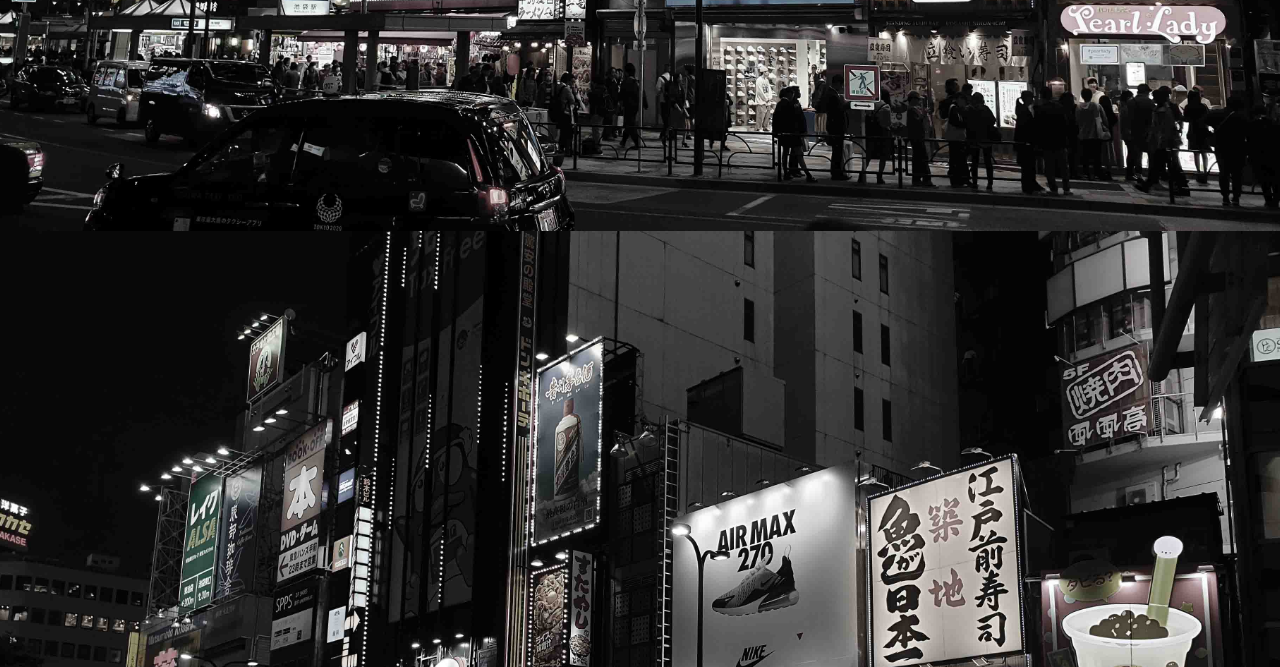
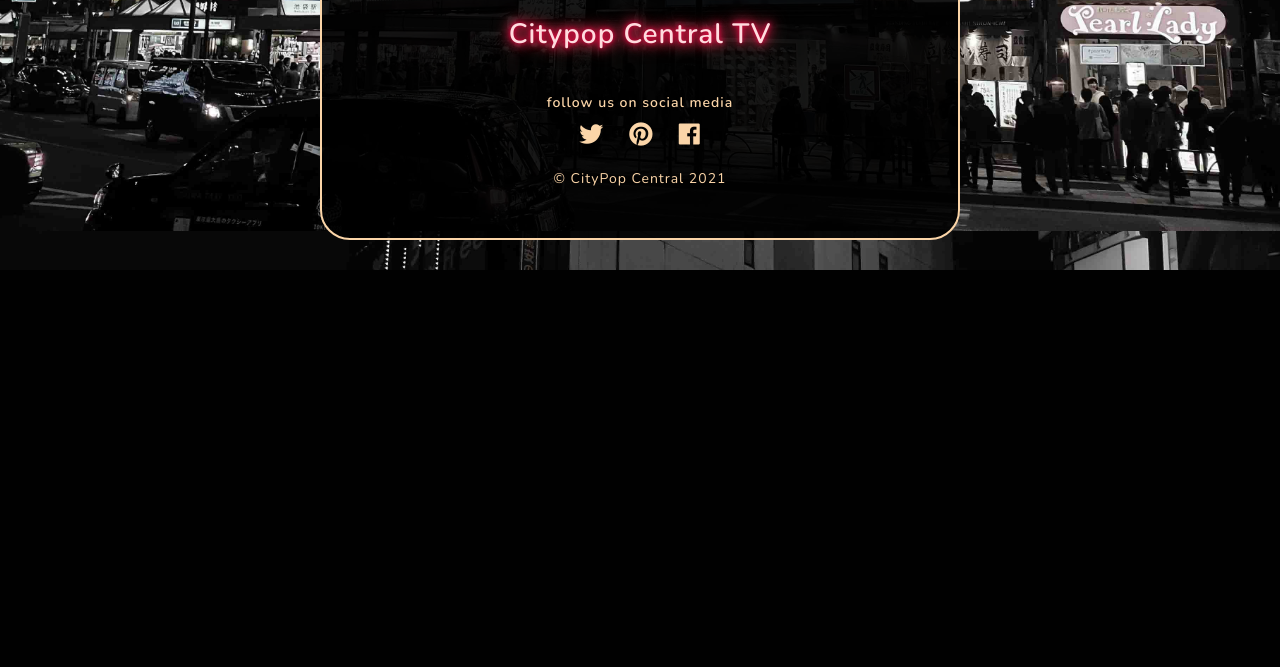
Before and after one commit to Eburonia/citypop-central, a Flask app: page /youtube in a window 1280 px wide. Shown: the part 569-1236 px from the top of the page. After the commit the page ends 839 px from the top, so only its background shows below. Run offline with Flask 2, Linux system fonts and the light colour scheme; some libraries are stand-ins or nearby versions.

Commit message:
feat: add footer to youtube page

```diff
--- a/static/css/header.css
+++ b/static/css/header.css
@@ -105,6 +105,7 @@ header {
     0% {
         text-shadow: none;
     }
+
     100% {
         text-shadow:
         0 0 5px rgb(196, 0, 52),
--- a/static/css/youtube.css
+++ b/static/css/youtube.css
@@ -5,34 +5,65 @@ Date: November 2021
 */
 
 
-#content-div {
-    width: 100%;
-}
-
-
 .youtube-div {
+    padding-top: 30px;
     box-sizing: border-box;
-    position: relative;
     overflow: hidden;
     width: 50%;
-    padding-top: 80%;
     margin: 30px auto;
     box-sizing: border-box;
 }
 
 
+#tv-screen-div {
+    background-color: rgba(0, 0, 0, 0.9);
+    box-sizing: border-box;
+    padding: 30px;
+    overflow: hidden;
+    border-radius: 30px;
+    border: 2px solid var(--yellow);
+}
+
 #youtube-iframe {
-    position: absolute;
-    top: 0;
-    bottom: 0;
     width: 100%;
     border-color: var(--yellow);
     box-sizing: border-box;
-    padding: 20px;
     background-color: var(--black);
-    border-radius: 20px;
-    height: calc((50% * 3) / 4);
+    height: 100%;
+    aspect-ratio: 16/9;
+    border: 1px solid rgb(37, 37, 37);
 }
+
+
+#tv-text {
+    font-size: 28px;
+    color: var(--pink);
+    text-align: center;
+    margin: 0 auto;
+    font-weight: 600;
+    padding-top: 10px;
+    padding-bottom: 20px;
+    animation: lightanimation 2s infinite alternate;
+}
+
+
+@keyframes lightanimation {
+
+    0% {
+        text-shadow: none;
+    }
+
+    100% {
+        text-shadow:
+        0 0 5px rgb(235, 4, 65),
+        0 0 10px rgb(247, 0, 66),
+        0 0 15px rgb(255, 63, 114),
+        0 0 20px rgb(255, 109, 109);
+        color: rgb(255, 226, 226);
+    }
+
+  }
+
 
 
 /* media queries for youtube.html only */
@@ -40,15 +71,21 @@ Date: November 2021
 
 @media only screen and (max-width: 700px) {
 
+    #content-div {
+        background-color: rgba(0, 0, 0, 0.9);
+    }
+
+
     .youtube-div {
         width: 100%;
     }
 
 
-    #youtube-iframe {
+    #tv-screen-div {
         border: 0;
         border-radius: 0;
         height: calc((100% * 3) / 4);
+        background-color: rgba(0, 0, 0, 0);
     }
 
 }
--- a/templates/results.html
+++ b/templates/results.html
@@ -17,7 +17,7 @@ Date: November 2021
         <h1 class="form-heading">Welcome to Citypop Central</h1>
 
         <label for="search-query" class="search-label">Search songs in our database</span></label>
-        <p class="search-p">e.g. genre (citypop, funk, jazz), release year, artist, song, or album.</p>
+        <p class="search-p">e.g. artist, song, album, genre (citypop, funk, jazz), or release year.</p>
         <input type="text" id="search-query" name="search-query" class="search-textbox" aria-label="Please enter a keyword in this textbox to search our songs database, this a required field" required>
         <input type="submit" value="search" class="search-button" title="Search" aria-label="Click this button to search in our songs database, make sure you have added at least one keyword to the search textbox"><br><br>
 
--- a/templates/youtube.html
+++ b/templates/youtube.html
@@ -12,9 +12,41 @@ Date: November 2021
 
         <div class="youtube-div">
 
-            <iframe id="youtube-iframe" src="{{ link }}?autoplay=1" allow="autoplay; encrypted-media"></iframe>
+            <div id="tv-screen-div">
 
-        </div>
+                <iframe id="youtube-iframe" src="{{ link }}?autoplay=1" allow="autoplay; encrypted-media"></iframe>
+
+                <p id="tv-text">Citypop Central TV</p>
+
+
+
+               <!-- footer -->
+               <footer>
+
+
+                <span id="follow-socials">follow us on social media</span>
+
+                     <ul>
+                        <li><a href="https://www.twitter.com/" target="_blank" title="Go to our twitter page" aria-label="Go to our twitter page by clicking this link (opens in new tab)"><i class="fab fa-twitter"></i></a></li>
+                        <li><a href="https://www.pinterest.com/" target="_blank" title="Go to our pinterest page" aria-label="Go to our pinterest page by clicking this link (opens in new tab)"><i class="fab fa-pinterest"></i></a></li>
+                         <li><a href="https://www.facebook.com/" target="_blank" title="Go to our facebook page" aria-label="Go to our facebook page by clicking this link (opens in new tab)"><i class="fab fa-facebook"></i></a></li>
+                    </ul>
+
+                <span id="copyright">© CityPop Central 2021</span>
+
+            </footer>
+
+
+
+
+
+            </div>
+
+
+
+
+
+
 
     </div>
 
```
Also changed, not shown: templates/about.html (+16 -0 lines), README.MD.
